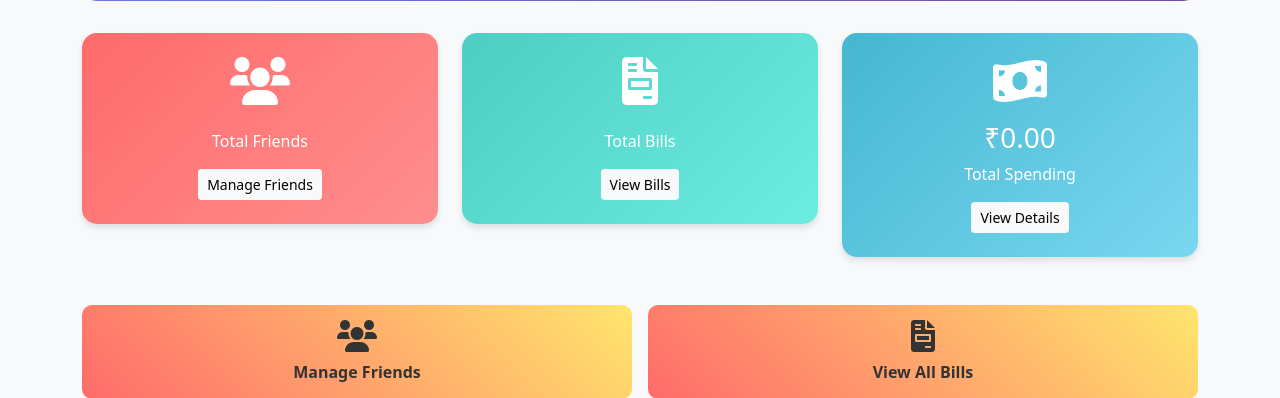
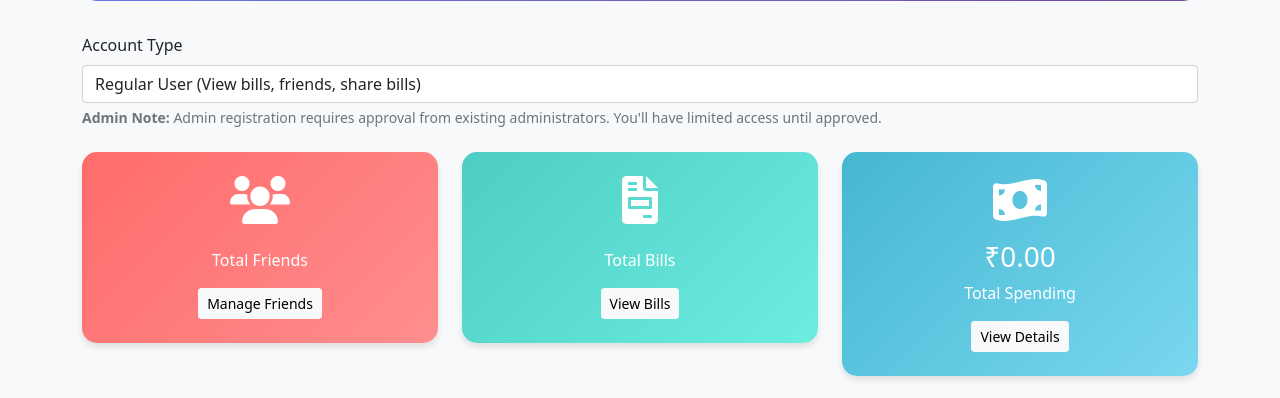
Before and after one commit to Premnat30/bill-sharing-app, a Python web app: template templates/dashboard.html in a window 1280 px wide. Shown: the part 255-653 px from the top of the page. Run offline with Jinja, Linux system fonts and the light colour scheme; the template is opened without the code that fills it, so the values that code supplies are empty.

Commit message:
Add account type selection to dashboard
Added account type selection with user roles and admin note.

```diff
--- a/templates/dashboard.html
+++ b/templates/dashboard.html
@@ -94,6 +94,18 @@
                 - Manage your bills and expenses with ease
             </p>
         </div>
+
+        <div class="mb-4">
+    <label for="role" class="form-label">Account Type</label>
+    <select class="form-control" id="role" name="role">
+        <option value="user">Regular User (View bills, friends, share bills)</option>
+        <option value="admin">Admin User (Add/modify bills, upload images - requires approval)</option>
+    </select>
+    <div class="form-text">
+        <strong>Admin Note:</strong> Admin registration requires approval from existing administrators.
+        You'll have limited access until approved.
+    </div>
+</div>
 
         <!-- Statistics Cards -->
         <div class="row g-4 mb-5">
```
